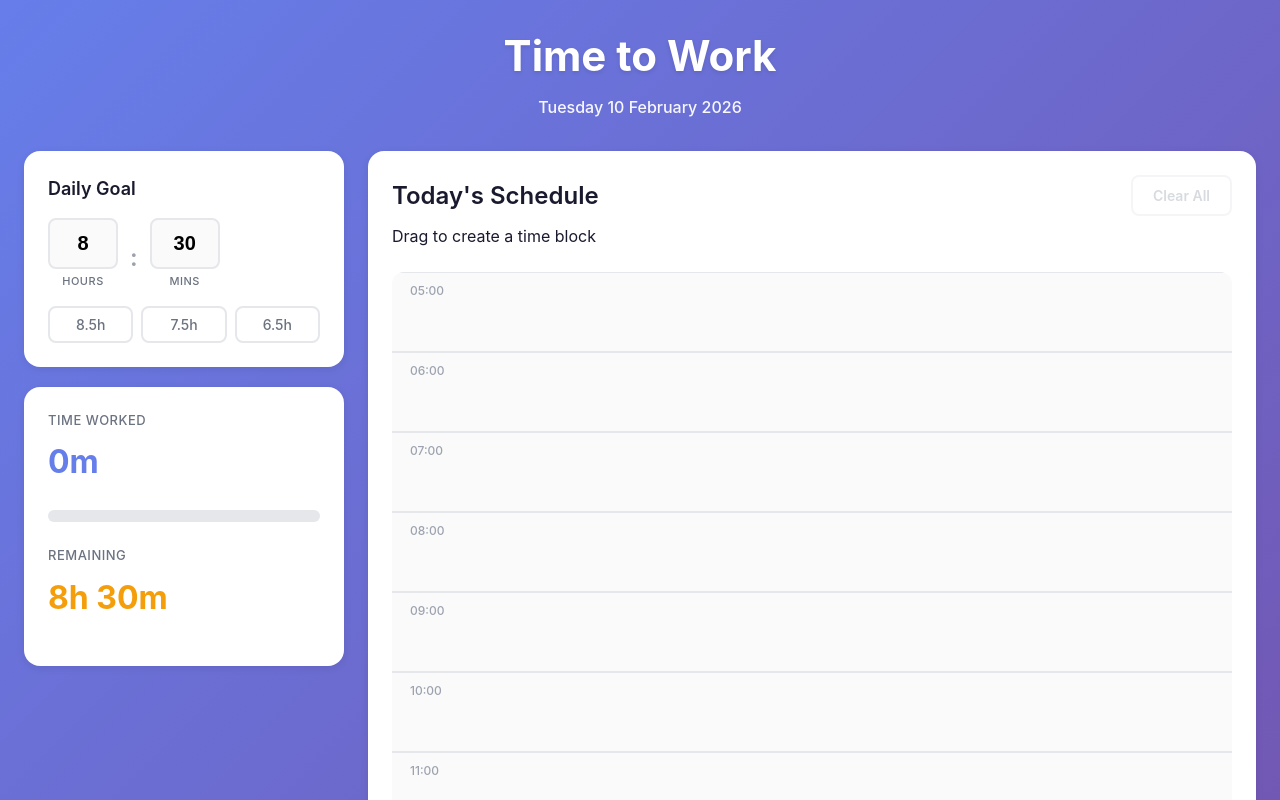
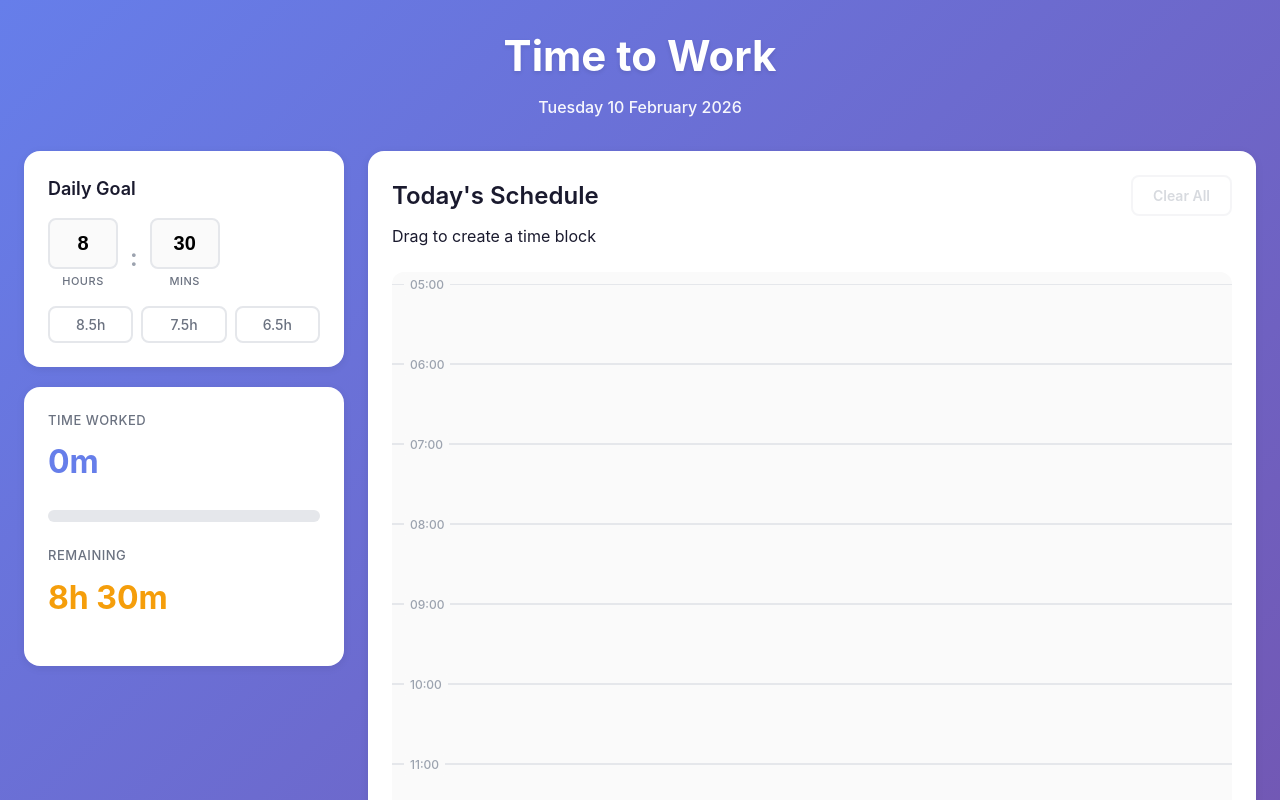
Before and after one commit to dwilliams264/time-to-work, a React (Vite) app: page / in a window 1280 px wide. Shown: the top 800 px of the page. Built offline with nearby package versions, Linux system fonts and the light colour scheme.

Commit message:
fix: allign hour title with line

```diff
--- a/src/components/DayCalendar.css
+++ b/src/components/DayCalendar.css
@@ -75,6 +75,7 @@
     cursor: crosshair;
     user-select: none;
     touch-action: none;
+    padding-top: 12px;
 }
 
 .hour-row {
@@ -85,7 +86,7 @@
 .hour-label {
     position: absolute;
     left: 12px;
-    top: 8px;
+    top: -10px;
     font-size: 12px;
     font-weight: 500;
     color: #9ca3af;
```
